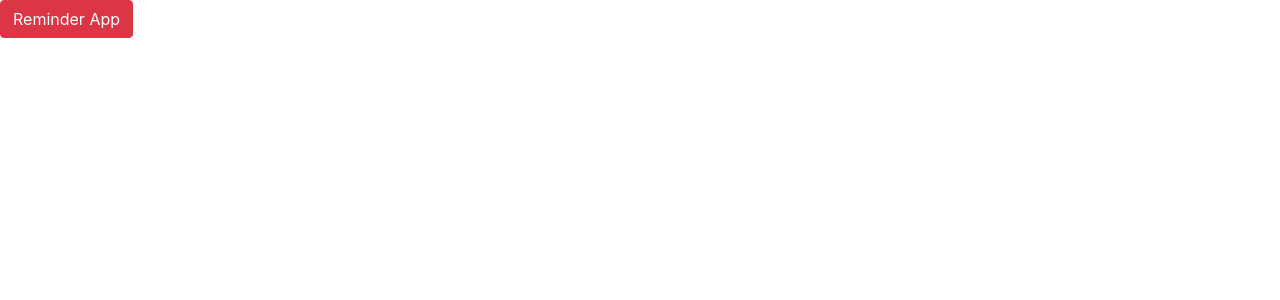
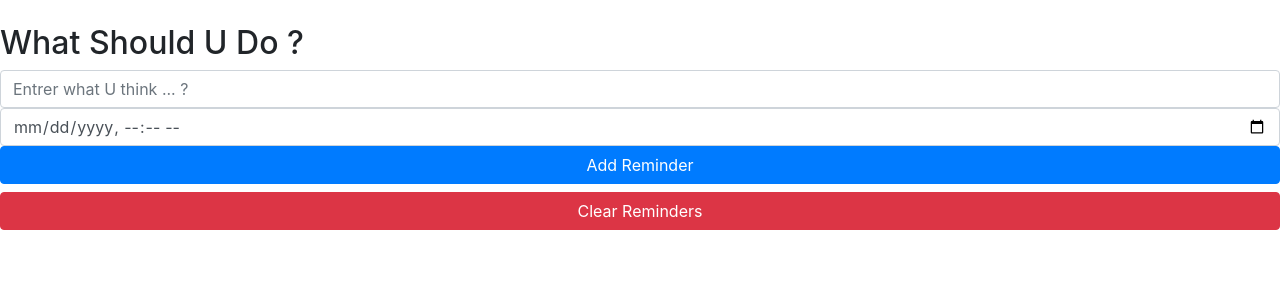
Before and after one commit to achrefessid/Reminder-Application-React-Redux, a React (Create React App) app: page / in a window 1280 px wide. Shown: the top 300 px of the page. Built offline with nearby package versions, Linux system fonts and the light colour scheme.

Commit message:
JSX for App.js

```diff
--- a/src/components/App.js
+++ b/src/components/App.js
@@ -3,7 +3,18 @@ import React, { Component } from 'react'
 class App extends Component {
     render() {
         return (
-            <h2 className="btn btn-danger">Reminder App</h2>
+            <div className="App">
+                <img src="" />
+                <div className="reminder-title">
+                    <h2>What Should U Do ?</h2>
+                </div>
+                <input className="form-control" type="text"
+                placeholder="Entrer what U think ... ?" />
+                <input className="form-control" type="datetime-local" />
+                <button className="btn btn-primary btn-block">Add Reminder</button>
+                <button className="btn btn-danger btn-block">Clear Reminders</button>
+
+            </div>
         )
     }
 }
```
Also changed, not shown: src/threeSteps.txt (added).
